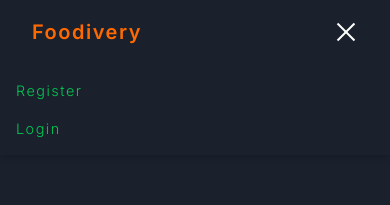
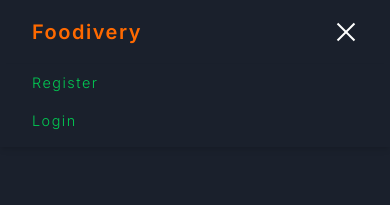
Before and after one commit to rcd-env/Foodivery, a React (Vite) app in the folder client/: page / in a window 390 px wide. Both pictures are taken after a click on the button 346 px from the left and 32 px from the top of the page. Shown: the top 205 px of the page. Built offline with nearby package versions, Linux system fonts and the light colour scheme.

Commit message:
update Navbar component styling for mobile menu

```diff
--- a/client/src/pages/Navbar.jsx
+++ b/client/src/pages/Navbar.jsx
@@ -56,7 +56,7 @@ function Navbar() {
 
       {isMenuOpen && (
         <div className="absolute top-16 left-0 w-full bg-[#1A202C] shadow-md block sm:hidden">
-          <div className="flex flex-col gap-4 font-light p-4">
+          <div className="flex flex-col gap-4 font-light px-8 pt-2 pb-4">
             <Link
               to="/user/register"
               className="text-green-500 hover:text-blue-400"
```
